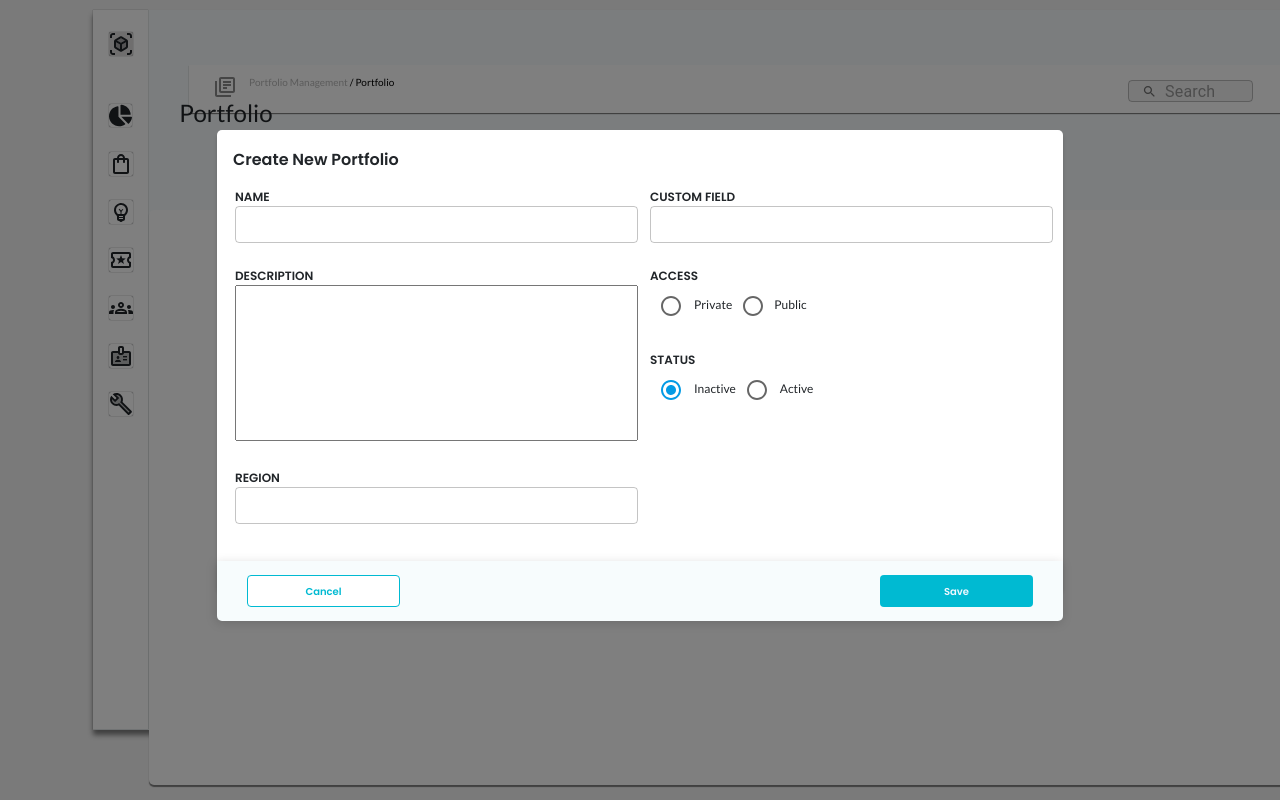
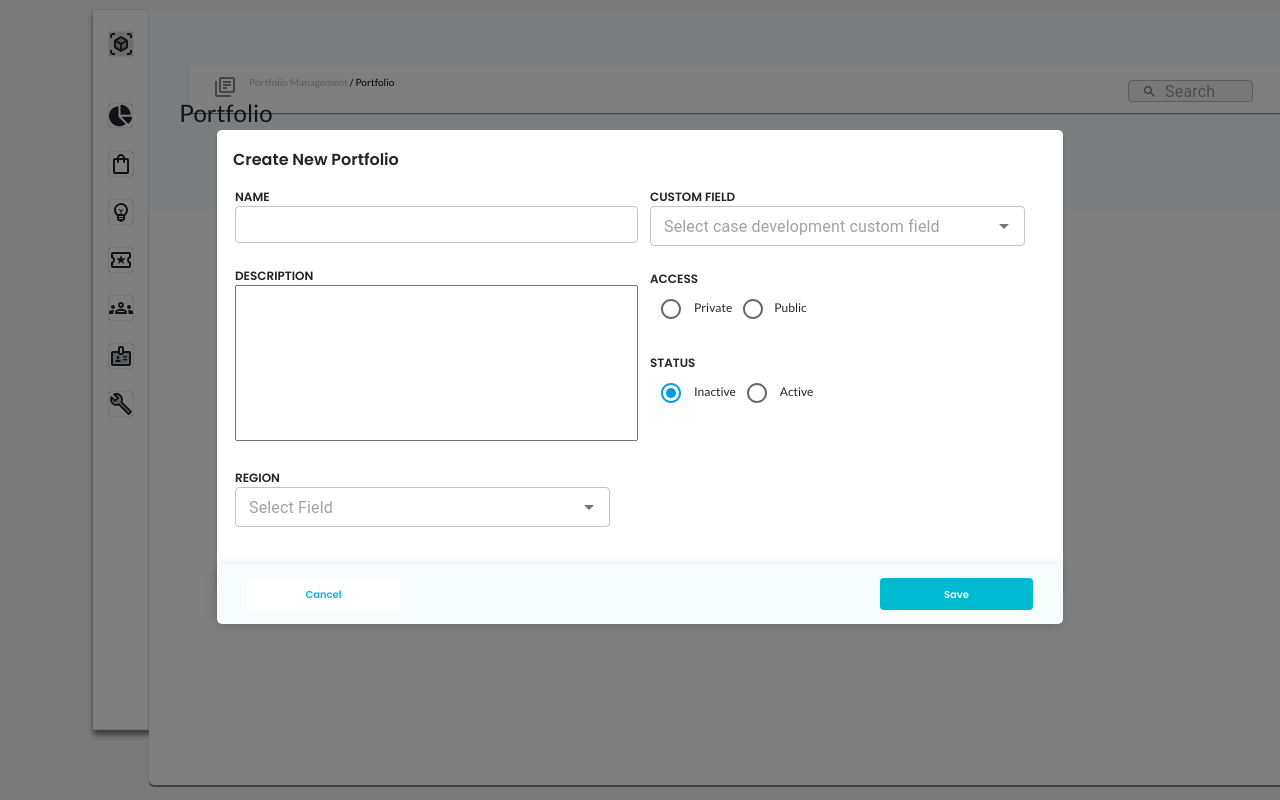
Before and after one commit to ijasgit/designSystem, a React (Create React App) app: page / in a window 1280 px wide. Both pictures are taken after a click on the button "Add Portfolio". Shown: the top 800 px of the page. Built offline with nearby package versions, Linux system fonts and the light colour scheme.

Commit message:
textfield-updated

```diff
--- a/src/Components/CreateNewProtfolio/CreateNewPortfolio.js
+++ b/src/Components/CreateNewProtfolio/CreateNewPortfolio.js
@@ -14,6 +14,7 @@ import { TextareaAutosize } from "@mui/base";
 import AddOutlinedIcon from "@mui/icons-material/AddOutlined";
 import "../../Components/NavBar/NavBar.css";
 import image from "../../Components/NavBar/Image/Rectangle.png";
+import TextFields from "../../Stories/Text Fields/TextFields";
 
 const CreateNewPortfolio = () => {
   const style = {
@@ -165,17 +166,12 @@ const CreateNewPortfolio = () => {
                       lineHeight="18px"
                       variant="primary"
                     />
-                    <TextField
-                      id="outlined-basic"
-                      //   style={{ width: 375}}
-                      size="small"
-                      variant="outlined"
-                      inputProps={{
-                        style: {
-                          height: "20px",
-                          width: "375px",
-                        },
-                      }}
+                    <TextFields
+                      borderRadius="4px"
+                      height=""
+                      label=""
+                      placeholder="Select Field"
+                      width="375px"
                     />
                   </div>
                 </div>
@@ -197,17 +193,12 @@ const CreateNewPortfolio = () => {
                       lineHeight="18px"
                       variant="primary"
                     />
-                    <TextField
-                      id="outlined-basic"
-                      //   style={{ width: 375}}
-                      size="small"
-                      variant="outlined"
-                      inputProps={{
-                        style: {
-                          height: "20px",
-                          width: "375px",
-                        },
-                      }}
+                    <TextFields
+                      borderRadius="4px"
+                      height="32px"
+                      label=""
+                      placeholder="Select case development custom field"
+                      width="375px"
                     />
                   </div>
                   <div className="row2">
--- a/src/Stories/Buttons/Buttons.css
+++ b/src/Stories/Buttons/Buttons.css
@@ -1,4 +1,4 @@
-button {
+#button {
     height: 32px;
     width: 153px;
     border-radius: 4px;
--- a/src/Stories/Buttons/Buttons.js
+++ b/src/Stories/Buttons/Buttons.js
@@ -5,7 +5,7 @@ const Buttons = (props) => {
   const { variant = "primary", label="Primary",opacity=1,onClick, ...rest } = props;
   return (
     <div>
-      <button className={variant} onClick={onClick}>{label}</button>
+      <button className= {variant} id="button" onClick={onClick}>{label}</button>
     </div>
   );
 };
--- a/src/Stories/Text Fields/TextFields.js
+++ b/src/Stories/Text Fields/TextFields.js
@@ -3,16 +3,28 @@ import TextField from "@mui/material/TextField";
 import Autocomplete from "@mui/material/Autocomplete";
 
 const TextFields = (props) => {
-  const { label = "select", height = "32px", width = "375px",borderRadius="4px" } = props;
+  const {
+    label = "select",
+    height = "32px",
+    width = "375px",
+    borderRadius = "4px",
+    placeholder,
+  } = props;
   return (
     <div>
       <Autocomplete
-        disablePortal
-        id="combo-box-demo"
+
         options={top100Films}
+        sx={{ width: width, borderRadius }}
+        renderInput={(params) => (
+          <TextField
+            {...params}
+            placeholder={placeholder}
+            label={label}
+            size="small"
 
-       sx={{ width: width,borderRadius }}
-        renderInput={(params) => <TextField {...params} label={label} placeholder="Select Region"/>}
+          />
+        )}
       />
     </div>
   );
--- a/src/index.js
+++ b/src/index.js
@@ -1,13 +1,15 @@
 import React from "react";
 import ReactDOM from "react-dom/client";
 import "./index.css";
-import App from "./App";
+import App from "./App"
 // import 'bootstrap/dist/css/bootstrap.min.css';
+import TextFields from "./Stories/Text Fields/TextFields"
 import reportWebVitals from "./reportWebVitals";
 const root = ReactDOM.createRoot(document.getElementById("root"));
 root.render(
   <React.StrictMode>
     <App/>
+    {/* <TextFields/> */}
   </React.StrictMode>
 );
 
```
Also changed, not shown: 1 other file (tests, documents, lock files or other folders).
